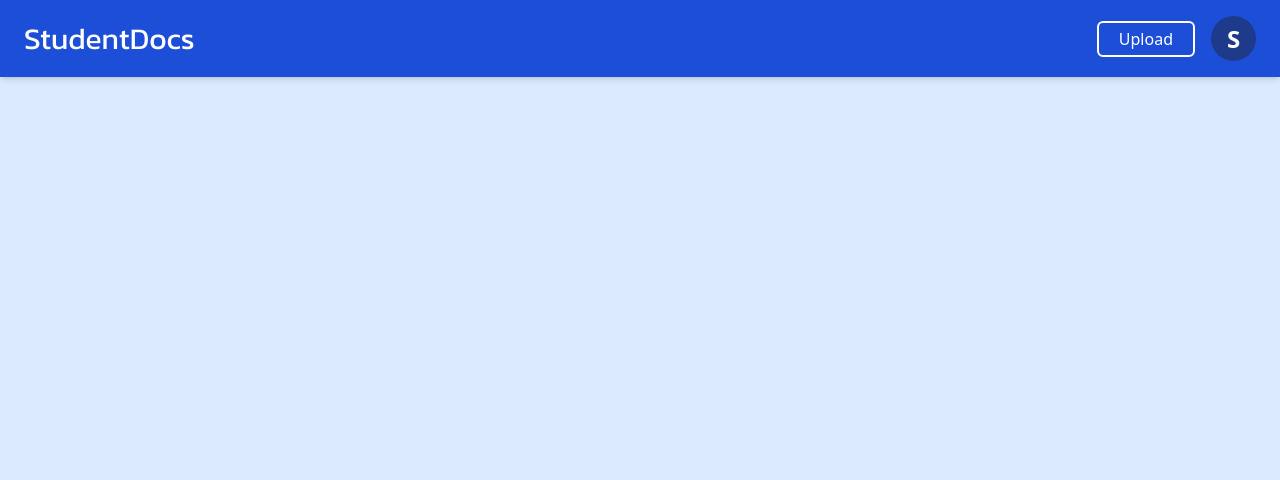
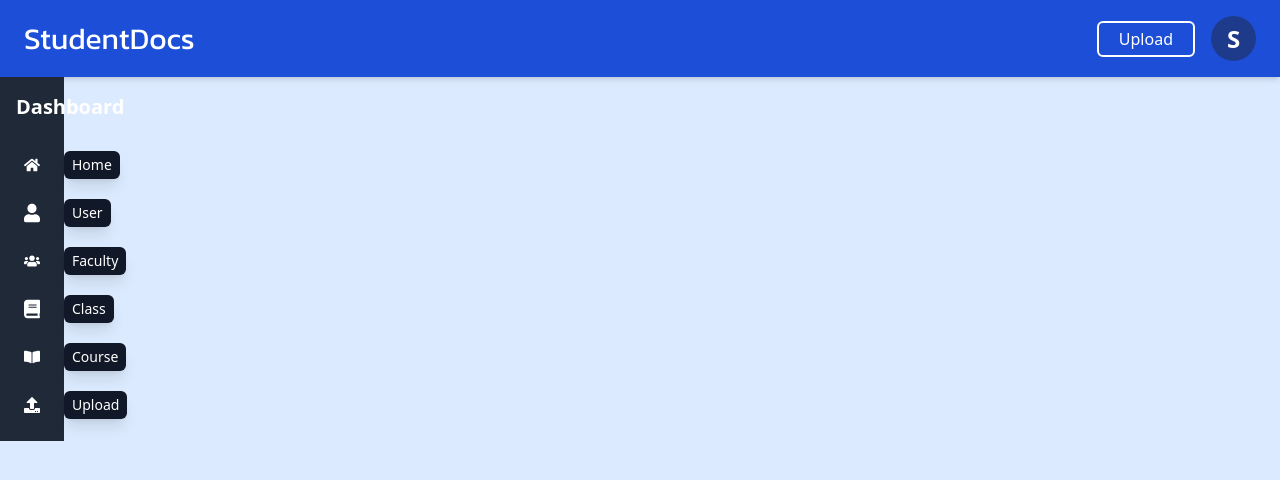
Before and after one commit to NimcaanDev/student-final-doc, a React (Vite) app: page /studentdocs/dashboard/admin in a window 1280 px wide. Shown: the top 480 px of the page. Built offline with nearby package versions, Linux system fonts and the light colour scheme; sample sign-in values are in the browser's storage.

Commit message:
added the dashboard sidebar

```diff
--- a/package.json
+++ b/package.json
@@ -20,6 +20,7 @@
     "@reduxjs/toolkit": "^2.5.0",
     "axios": "^1.7.9",
     "formik": "^2.4.6",
+    "framer-motion": "^12.0.6",
     "radix-ui": "^1.1.2",
     "react": "^18.3.1",
     "react-dom": "^18.3.1",
--- a/src/pages/dashboard/layout/dashboardLayout.jsx
+++ b/src/pages/dashboard/layout/dashboardLayout.jsx
@@ -1,6 +1,7 @@
 import React, { useEffect } from 'react'
 import DashboardHeader from '../dashboardHeader'
 import { useNavigate } from 'react-router-dom'
+import SidebarDashboard from '../Admin/sidebar'
 
 const DashboardLayoutAdmin = () => {
     const userData = JSON.parse(localStorage.getItem('userData'))
@@ -18,6 +19,7 @@ const DashboardLayoutAdmin = () => {
     return (
         <div className='dashboard'>
             <DashboardHeader />
+            <SidebarDashboard />
         </div>
     )
 }
```
Also changed, not shown: 1 other file (tests, documents, lock files or other folders).
